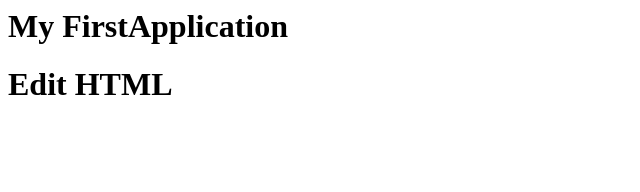
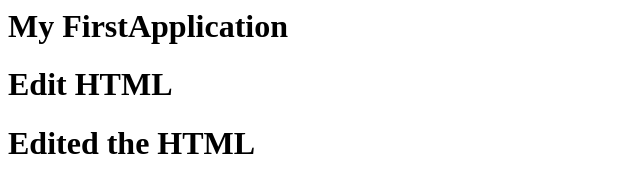
Before and after one commit to yuvarajChandran/myapp, a plain HTML site: page index.html in a window 1280 px wide. Shown: the whole page, without its empty margins (0-640 px from the left). Drawn offline with Linux system fonts and the light colour scheme.

Commit message:
Addedthe Updated Status

```diff
--- a/index.html
+++ b/index.html
@@ -6,5 +6,6 @@
 	<body>
 		<h1>My FirstApplication</h1>
 		<h1>Edit HTML</h1>
+		<h1>Edited the HTML</h1>
 	</body>
 </html>
```
